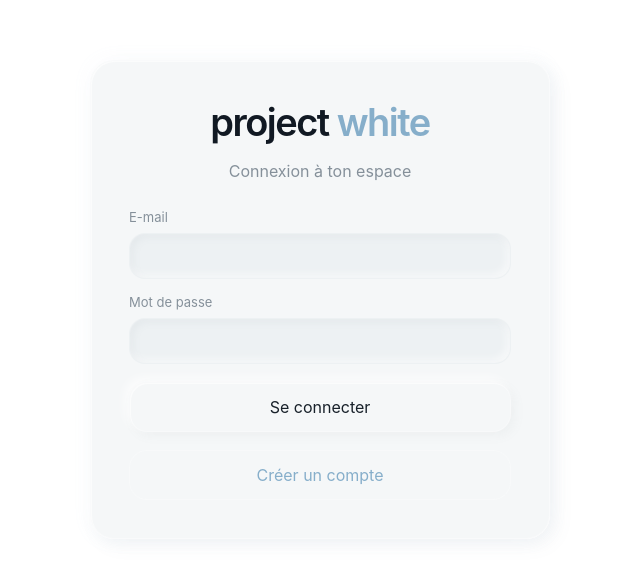
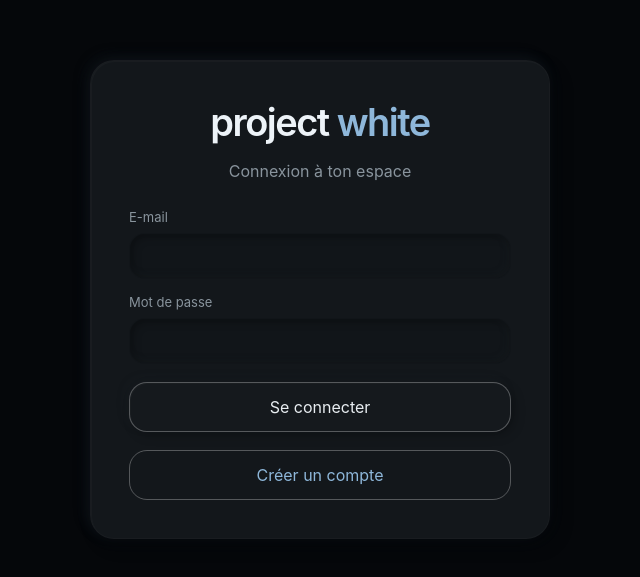
Before and after one commit to sansidentitee/project-white, a Next.js app: page /login in a window 1280 px wide. Shown: the part 101-678 px from the top of the page, without its empty margins (320-960 px from the left). Built offline with nearby package versions, Linux system fonts and the light colour scheme; no server answers.

Commit message:
style: make full black the default Project White theme

```diff
--- a/components/ThemeProvider.tsx
+++ b/components/ThemeProvider.tsx
@@ -14,11 +14,11 @@ const ThemeContext = createContext<ThemeContextValue | null>(null);
 const THEME_KEY = 'project-white-theme';
 
 export function ThemeProvider({children}:{children:React.ReactNode}) {
-  const [theme,setThemeState] = useState<Theme>('light');
+  const [theme,setThemeState] = useState<Theme>('dark');
 
   useEffect(()=>{
     const saved = localStorage.getItem(THEME_KEY);
-    const initial: Theme = saved === 'dark' ? 'dark' : 'light';
+    const initial: Theme = saved === 'light' ? 'light' : 'dark';
     setThemeState(initial);
     document.documentElement.dataset.theme = initial;
   },[]);
```
